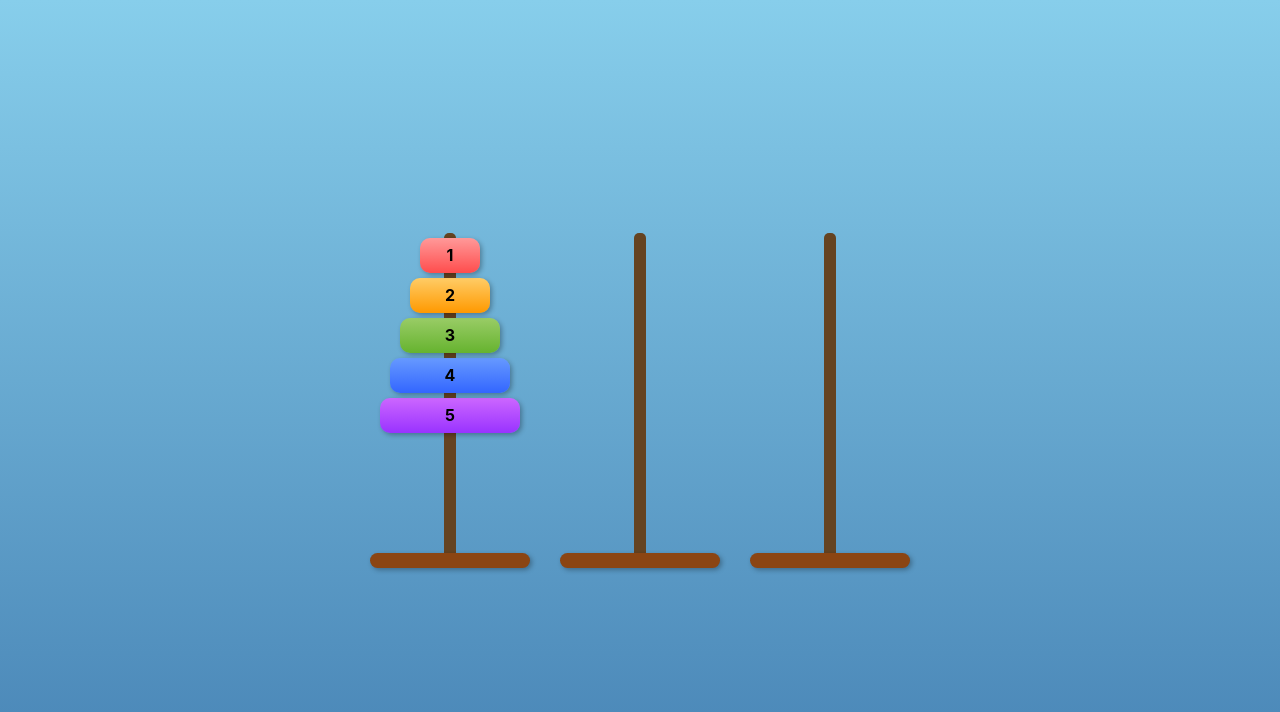
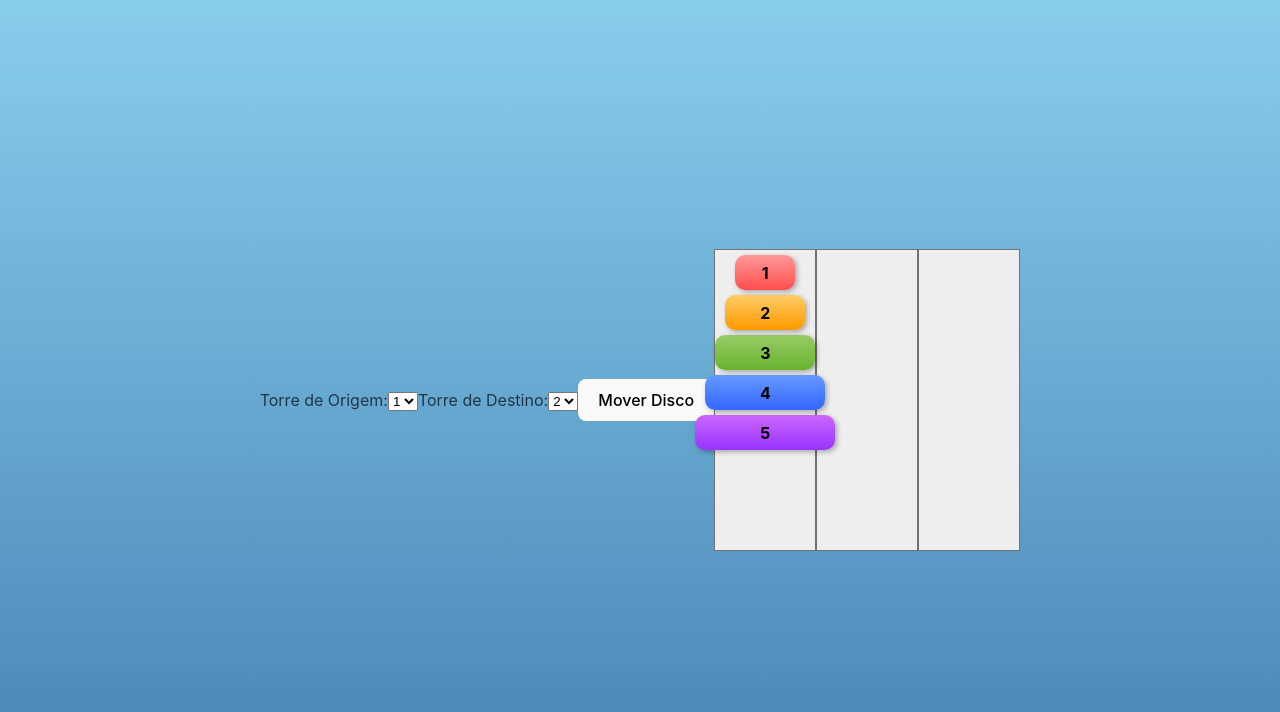
Before and after one commit to ufjf-dcc207/ufjf-dcc207-2024-3-a-trb2-isaacnsoares, a React (Vite) app: page / in a window 1280 px wide. Shown: the top 712 px of the page. Built offline with nearby package versions, Linux system fonts and the light colour scheme.

Commit message:
muda a lógica utilizada anteriormente

```diff
--- a/src/App.jsx
+++ b/src/App.jsx
@@ -1,6 +1,6 @@
+import React, { useState } from "react";
 import "./App.css";
 import Torre from "./components/Torre/Torre.jsx";
-import { useState } from "react";
 
 function App() {
   const [torres, setTorres] = useState([
@@ -9,45 +9,56 @@ function App() {
     []
   ]);
 
-  const moverDisco = (origemIndex, destinoIndex) => (discoTamanho) => {
+  const [origem, setOrigem] = useState(0);
+  const [destino, setDestino] = useState(1); // Inicializa para a próxima torre
+
+  const moverDisco = () => {
     setTorres((torres) => {
-      //cria uma nova matriz, fazendo as mudanças necessárias
+      const disco = torres[origem][0];
+      if (
+        torres[origem].length > 0 &&
+        (torres[destino].length === 0 || torres[destino][0] > disco)
+      ) {
         const novasTorres = torres.map((torre, index) => {
-        // Se for a torre de origem, cria outra sem o devido disco
-        if (index == origemIndex) {
-          return torre.filter((tamanho) => tamanho !== parseInt(discoTamanho));
+          if (index === origem) {
+            return torre.slice(1); // Remove o disco do topo da torre de origem
           }
-        // Se for a torre de destino, adiciona o devido disco
-        if (index == destinoIndex) {
-          return [parseInt(discoTamanho), ...torre];
+          if (index === destino) {
+            return [disco, ...torre]; // Adiciona o disco ao topo da torre de destino
           }
           return torre;
         });
         return novasTorres;
-    })
       }
-
-  const soltar = (origemIndex) => (discoTamanho) => {
-    setTorres((torres) => {
-      // Encontra a torre de destino
-      const destinoIndex = torres.findIndex(
-        (torre) => torre.length == 0 || torre[0] > parseInt(discoTamanho)
-      );
-      // Garante que a torre de destino existe e não é a mesma de origem
-      if (destinoIndex != -1 && destinoIndex != origemIndex) {
-        moverDisco(origemIndex, destinoIndex)(discoTamanho);
-      }
+      return torres;
     });
   };
 
   return (
-    <>
     <div className="app">
+      <div className="controles">
+        <label>
+          Torre de Origem:
+          <select value={origem + 1} onChange={(e) => setOrigem(parseInt(e.target.value) - 1)}>
+            <option value="1">1</option>
+            <option value="2">2</option>
+            <option value="3">3</option>
+          </select>
+        </label>
+        <label>
+          Torre de Destino:
+          <select value={destino + 1} onChange={(e) => setDestino(parseInt(e.target.value) - 1)}>
+            <option value="1">1</option>
+            <option value="2">2</option>
+            <option value="3">3</option>
+          </select>
+        </label>
+        <button onClick={moverDisco}>Mover Disco</button>
+      </div>
       {torres.map((discos, index) => (
-          <Torre key={index} discos={discos} soltarDisco={soltar(index)}/>
+        <Torre key={index} discos={discos} />
       ))}
     </div>
-    </>
   );
 }
 
--- a/src/components/Disco/Disco.jsx
+++ b/src/components/Disco/Disco.jsx
@@ -2,17 +2,11 @@ import React from "react";
 import "./Disco.css";
 
 const Disco = ({ tamanho }) => {
-
-  const levantarEArrastar = (e) => {
-    // Faz com que o disco carregue seu tamanho
-    e.dataTransfer.setData('tamanho', tamanho);
-  };
-
   return (
-  <div className={`disco disco-${tamanho}`} draggable levantarEarrastar={levantarEArrastar}>
-    {tamanho}
-  </div>
+    <div className={`disco disco-${tamanho}`} draggable="false">
+      {tamanho}
+    </div>
   );
 };
 
-export default Disco;
+export default Disco
--- a/src/components/Torre/Torre.css
+++ b/src/components/Torre/Torre.css
@@ -1,36 +1,10 @@
 .torre {
-  width: 160px;
-  height: 320px;
-  background-color: transparent;
+  width: 100px;
+  height: 300px;
+  background-color: #eee;
+  border: 1px solid #727272;
   display: flex;
   flex-direction: column-reverse;
   align-items: center;
   justify-content: flex-end;
-  margin: 0 15px;
-  position: relative;
-  z-index: 1;
-  padding-bottom: 15px;
 }
-
-.torre::before {
-  content: '';
-  position: absolute;
-  top: 0;
-  left: 50%;
-  width: 12px;
-  height: 100%;
-  background: #654321;
-  border-radius: 5px;
-  transform: translateX(-50%);
-  z-index: 0;
-}
-
-.torre-base {
-  width: 100%;
-  height: 15px;
-  background: #8B4513;
-  position: absolute;
-  bottom: 0;
-  border-radius: 8px;
-  box-shadow: 2px 2px 5px rgba(0, 0, 0, 0.3);
-}
--- a/src/components/Torre/Torre.jsx
+++ b/src/components/Torre/Torre.jsx
@@ -1,25 +1,10 @@
 import React from 'react';
-import Disco from "../Disco/Disco.jsx"
+import Disco from '../Disco/Disco.jsx';
 import "./Torre.css";
 
-const Torre = ({discos, soltarDisco}) => {
-
-  const soltar = (e) => {
-    // Impede o comportamento padrão do navegador
-    e.preventDefault();
-    // Pega o tamanho do disco arrastado
-    const discoTamanho = e.dataTransfer.getData('tamanho');
-    // Solta o disco usando uma função passada pelo App
-    soltarDisco(discoTamanho);
-  }
-
-  const arrastarSobre = (e) => {
-    // Torna o elemento válido para receber coisas arrastadas
-    e.preventDefault();
-  }
-
+const Torre = ({ discos }) => {
   return (
-    <div className='torre' soltarDisco={soltar} arrastandoSobre={arrastarSobre}>
+    <div className='torre'>
       <div className="torre-base"></div>
       {discos.map((tamanho) => (
         <Disco key={tamanho} tamanho={tamanho} />
```
Lines whose indentation alone changed are shown as unchanged.
